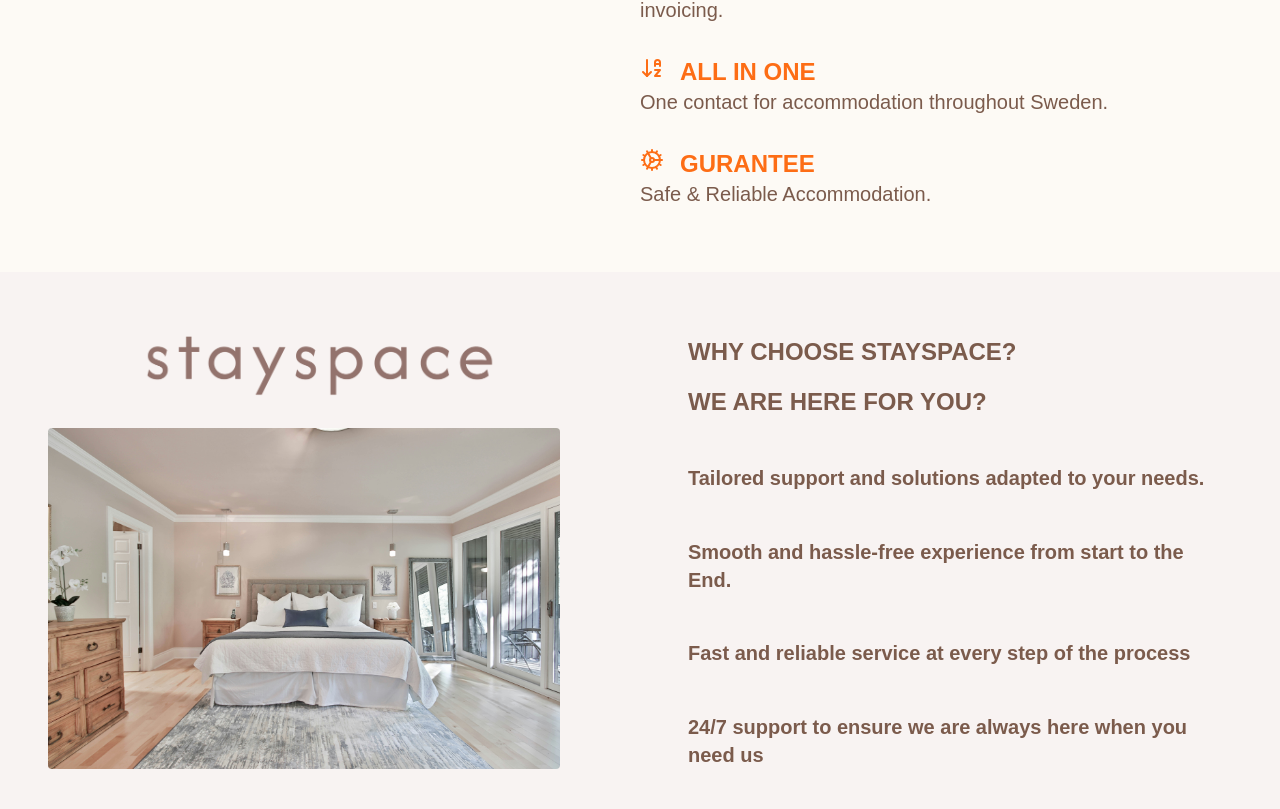
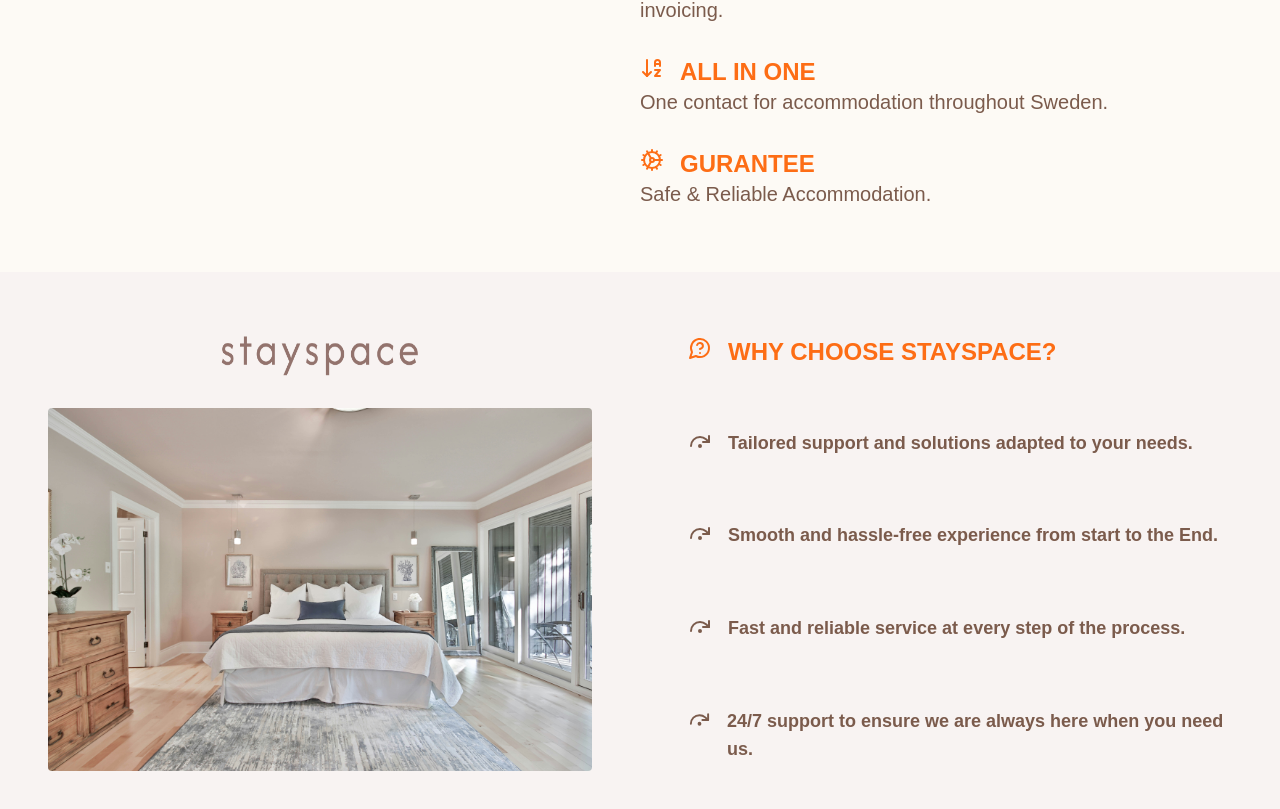
Before and after one commit to raselrzl/stayspace, a Next.js app: page / in a window 1280 px wide. Shown: the part 1000-1809 px from the top of the page. Built offline with nearby package versions, Linux system fonts and the light colour scheme.

Commit message:
done with nav second section

```diff
--- a/app/page.tsx
+++ b/app/page.tsx
@@ -4,6 +4,8 @@ import {
   Cog,
   Component,
   MapPinPlusInside,
+  MessageCircleQuestion,
+  RedoDot,
 } from "lucide-react";
 import Hero from "./components/Hero";
 import Navbar from "./components/Navbar";
@@ -93,13 +95,13 @@ export default function Home() {
             <img
               src="/stayspace.png"
               alt="Support Logo"
-              className="w-[150px] h-auto md:w-full md:h-15" // Adjust the size as needed
+              className="w-[150px] h-auto md:w-[200px] md:h-10" // Adjust the size as needed
             />
           </Link>
             </div>
 
             {/* Second Image - Bed Image */}
-            <div className="mb-8 lg:pr-8">
+            <div className="">
               <img
                 src="/bed1.jpg"
                 alt="Bed Image"
@@ -112,39 +114,34 @@ export default function Home() {
           <div className="w-full sm:w-1/2 flex flex-col justify-between  lg:py-16 px-4 sm:px-12">
             <div className="h-full flex flex-col justify-between">
               <div className="mb-1">
-                <p className="text-[#7B5B4C] uppercase text-2xl font-semibold">
-                  Why Choose StaySpace?
+                <p className="text-[#fd6d15] uppercase text-2xl font-semibold flex flex-row">
+                <MessageCircleQuestion className="mr-4"/>Why Choose StaySpace?
                 </p>
               </div>
-              <div className="mb-8">
-                <p className="text-[#7B5B4C] uppercase text-2xl font-semibold">
-                  We are here for you?
-                </p>
-              </div>
-              <div className="mb-8">
-                <p className="text-[#7B5B4C]  text-xl font-semibold">
-                  Tailored support and solutions adapted to your needs.
+              <div className="mb-2">
+                <p className="text-[#7B5B4C]  text-md md:text-lg font-semibold flex flex-row">
+                <RedoDot className="mr-4"/>Tailored support and solutions adapted to your needs.
                 </p>
                 {/* <p className="text-lg sm:text-xl text-[#7B5B4C]">
             Smooth and hassle-free experience from start to finish.
           </p> */}
               </div>
-              <div className="mb-8">
-                <p className="text-[#7B5B4C]  text-xl font-semibold">
-                  Smooth and hassle-free experience from start to the End.
+              <div className="mb-2">
+                <p className="text-[#7B5B4C]  text-md md:text-lg font-semibold flex flex-row">
+                <RedoDot className="mr-4"/>Smooth and hassle-free experience from start to the End.
                 </p>
               </div>
-              <div className="mb-8">
-                <p className="text-[#7B5B4C]  text-xl font-semibold">
-                  Fast and reliable service at every step of the process
+              <div className="mb-2">
+                <p className="text-[#7B5B4C]  text-md md:text-lg font-semibold flex flex-row">
+                <RedoDot className="mr-4"/>Fast and reliable service at every step of the process.
                 </p>
                 {/*   <p className="text-lg sm:text-xl text-[#7B5B4C]">
             Fast and efficient service, ensuring quick resolutions.
           </p> */}
               </div>
-              <div className="mb-8">
-                <p className="text-[#7B5B4C]  text-xl font-semibold">
-                  24/7 support to ensure we are always here when you need us
+              <div className="mb-2">
+                <p className="text-[#7B5B4C]  text-md md:text-lg font-semibold flex flex-row">
+                <RedoDot className="mr-4"/>24/7 support to ensure we are always here when you need us.
                 </p>
                 {/* <p className="text-lg sm:text-xl text-[#7B5B4C]">
             Our team is available 24/7 to support you, whenever needed.
```
